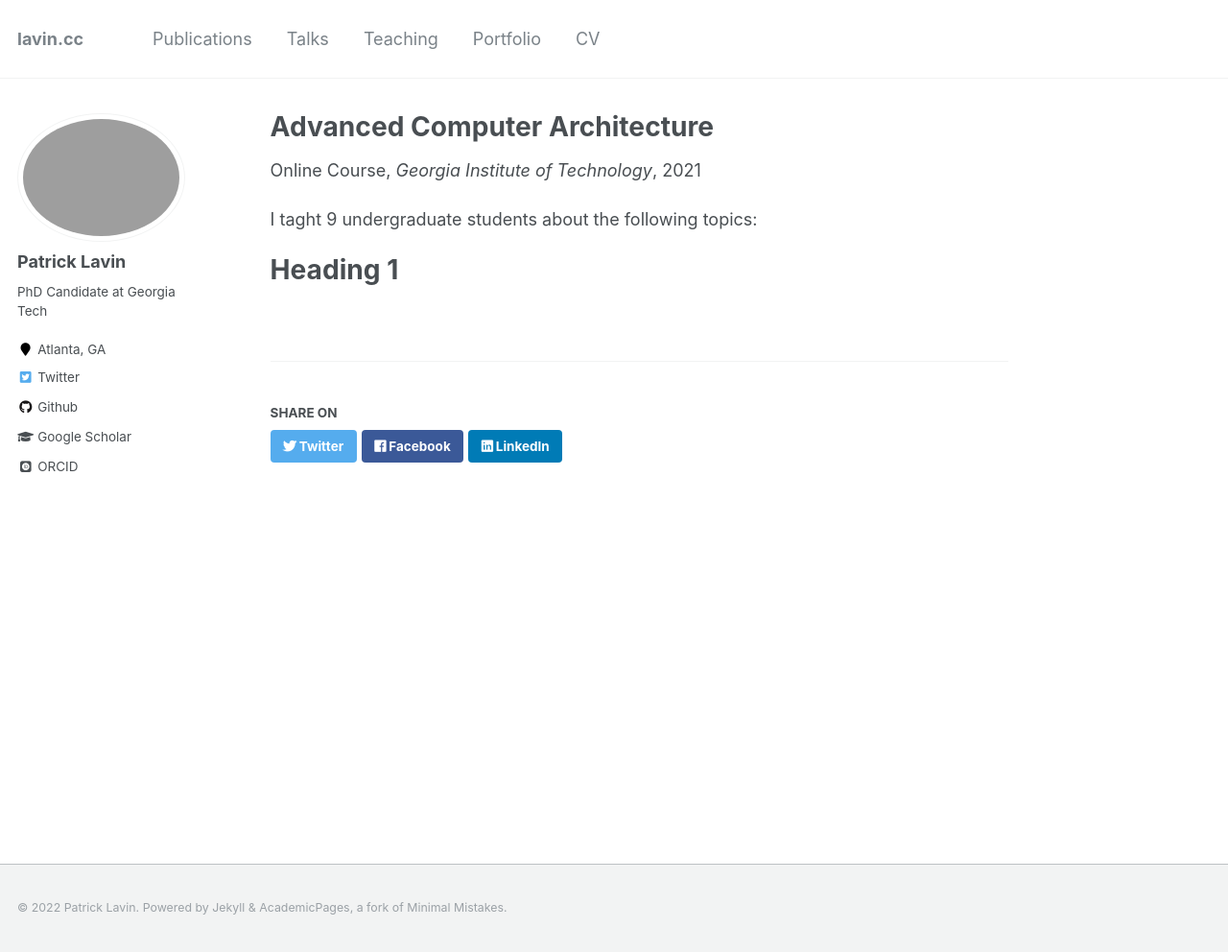
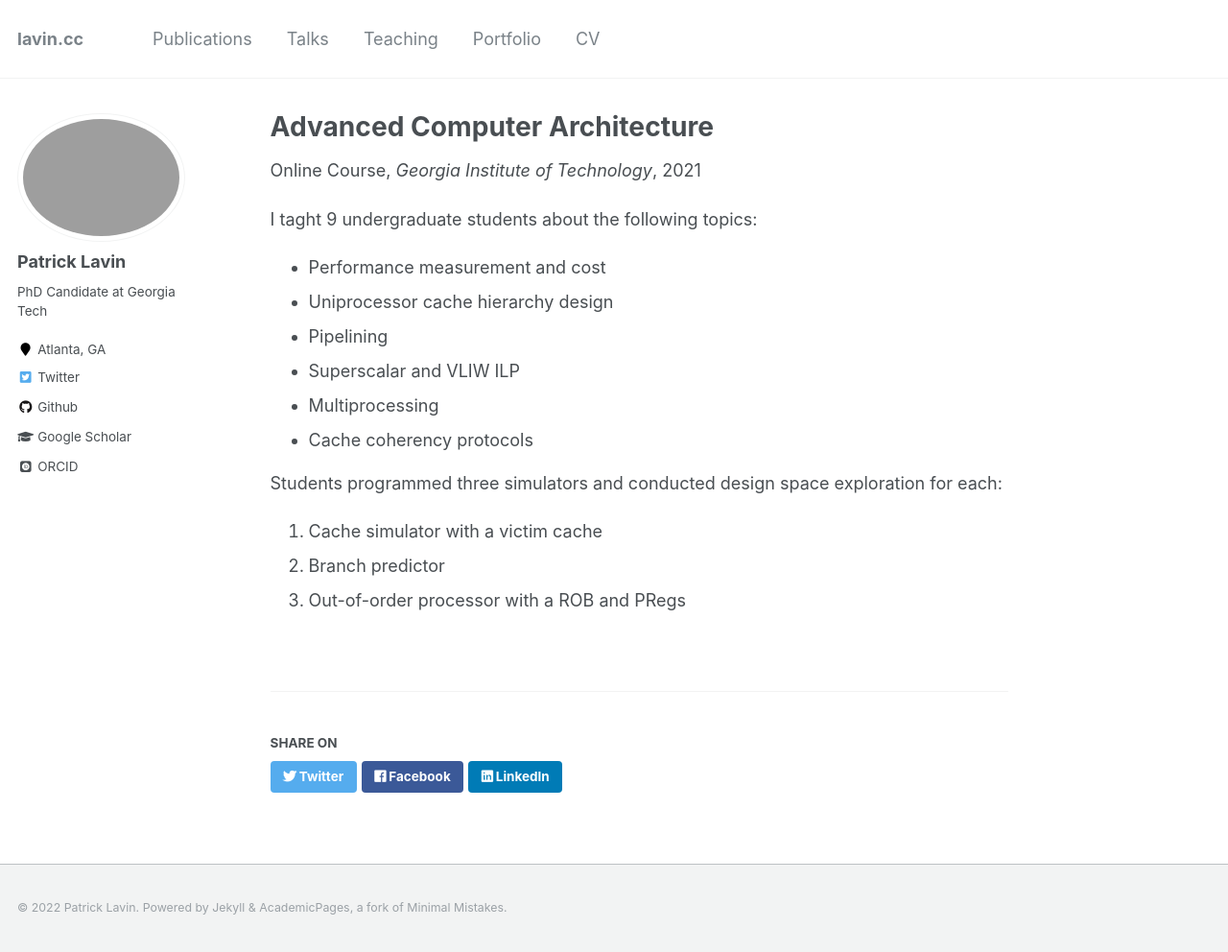
Before and after one commit to plavin/plavin.github.io, a Jekyll site: the page built from _teaching/2021-summer-hpca.md, in a window 1280 px wide and 992 px high. Shown: the whole window at 96% size. Built offline with Jekyll 4.4.1, drawn with Linux system fonts in a browser that asks for light colours; some web fonts are replaced.

Commit message:
update course page

```diff
--- a/_teaching/2021-summer-hpca.md
+++ b/_teaching/2021-summer-hpca.md
@@ -2,14 +2,21 @@
 title: "Advanced Computer Architecture"
 collection: teaching
 type: "Online Course"
-permalink: /teaching/2015-spring-teaching-1
+permalink: /teaching/2021-teaching-hpca
 venue: "Georgia Institute of Technology"
 date: 2021-05-01
 location: "Virtual"
 ---
 
 I taght 9 undergraduate students about the following topics:
+- Performance measurement and cost
+- Uniprocessor cache hierarchy design
+- Pipelining
+- Superscalar and VLIW ILP
+- Multiprocessing
+- Cache coherency protocols
 
-
-Heading 1
-======
+Students programmed three simulators and conducted design space exploration for each:
+1. Cache simulator with a victim cache
+2. Branch predictor
+3. Out-of-order processor with a ROB and PRegs
```
